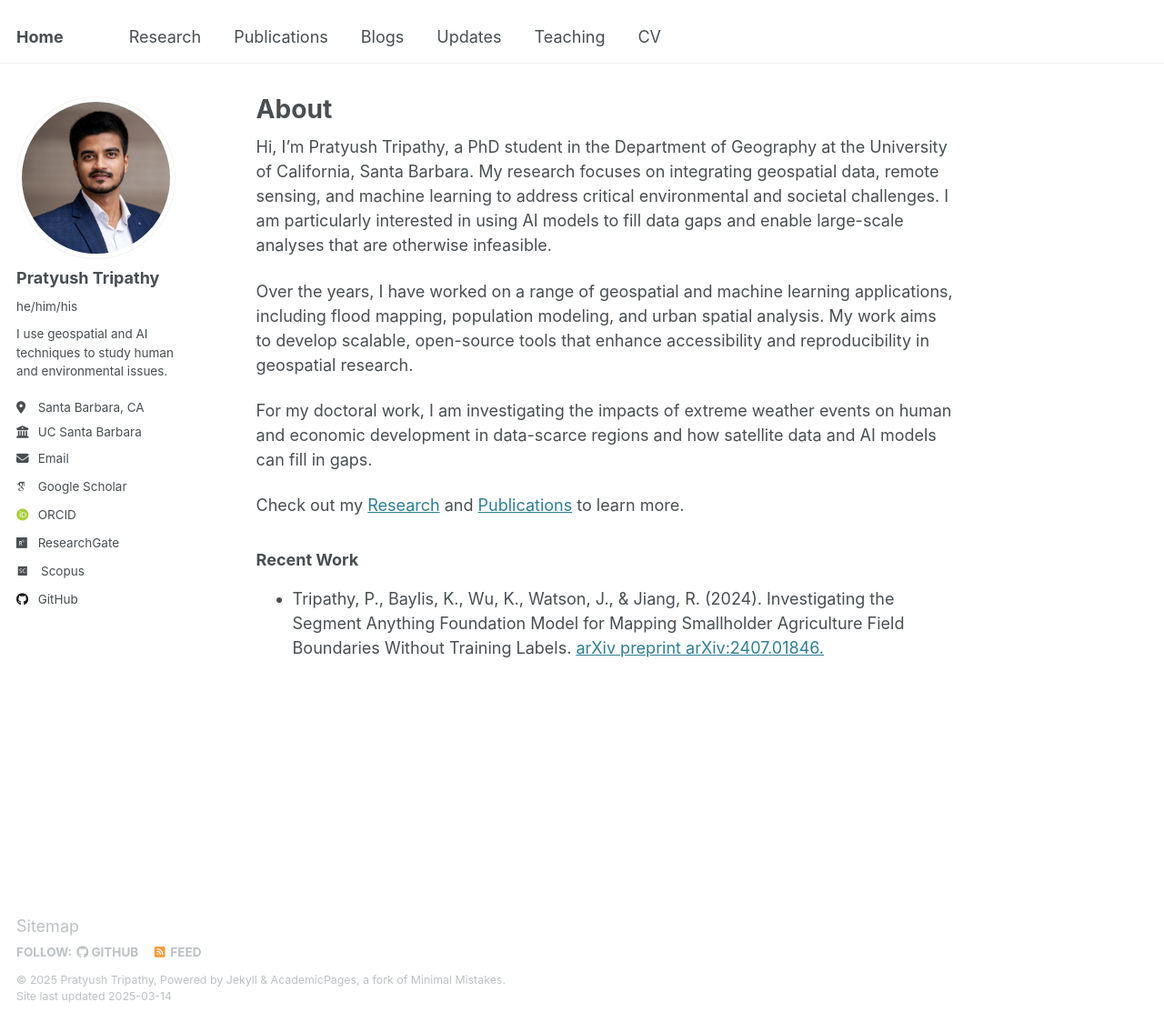
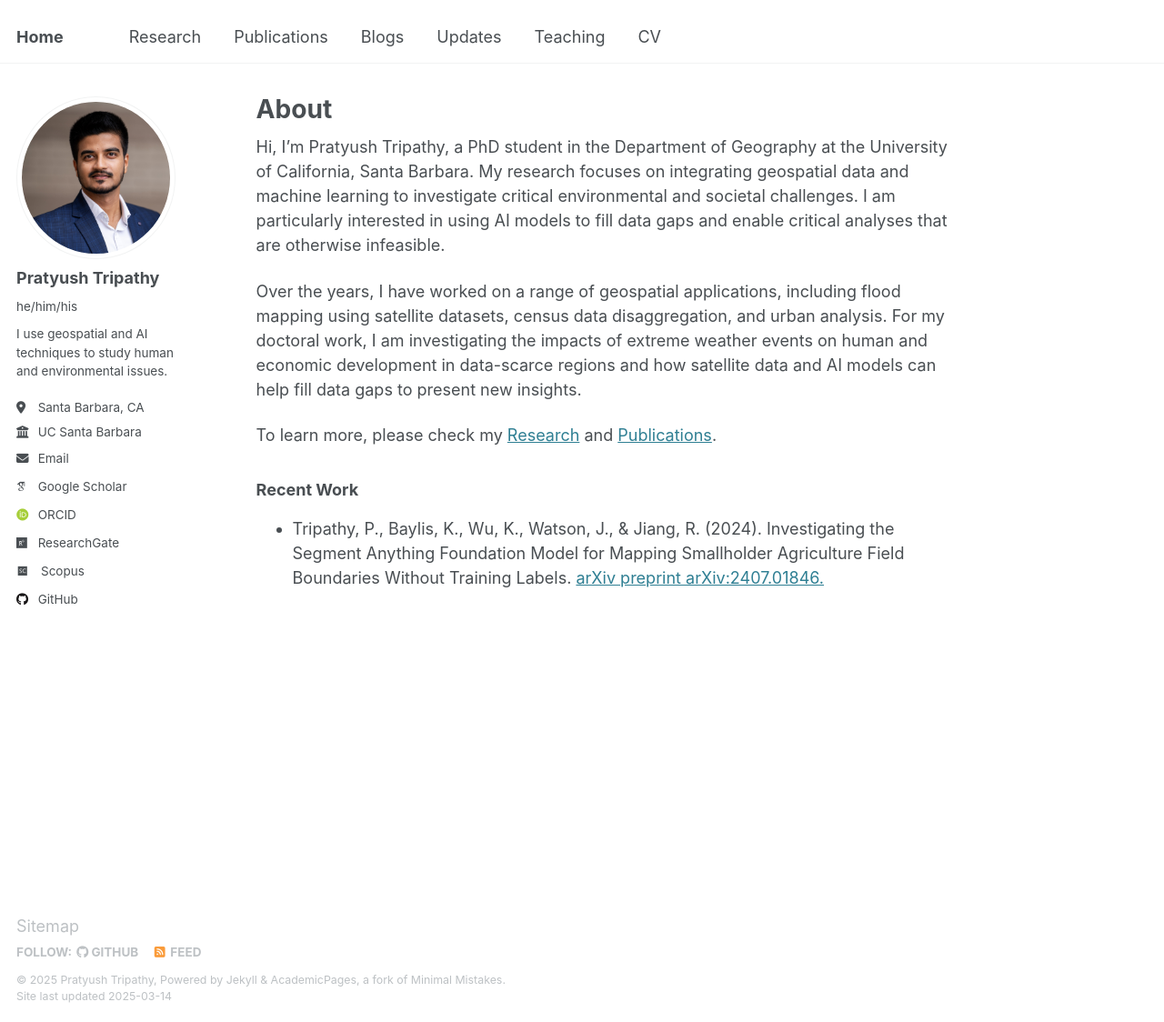
Before and after one commit to tripathyp/tripathyp.github.io, a Jekyll site: the page built from _pages/about.md, in a window 1280 px wide and 1124 px high. Shown: the whole window at 91% size. Built offline with Jekyll 4.4.1, drawn with Linux system fonts in a browser that asks for light colours; some web fonts are replaced.

Commit message:
Update about.md

```diff
--- a/_pages/about.md
+++ b/_pages/about.md
@@ -9,18 +9,16 @@ redirect_from:
 
 
 Hi, I’m Pratyush Tripathy, a PhD student in the Department of Geography at the University of California,
-Santa Barbara. My research focuses on integrating geospatial data, remote sensing, and machine learning
-to address critical environmental and societal challenges. I am particularly interested in using AI
-models to fill data gaps and enable large-scale analyses that are otherwise infeasible.
+Santa Barbara. My research focuses on integrating geospatial data and machine learning
+to investigate critical environmental and societal challenges. I am particularly interested in using AI
+models to fill data gaps and enable critical analyses that are otherwise infeasible.
 
-Over the years, I have worked on a range of geospatial and machine learning applications, including flood
-mapping, population modeling, and urban spatial analysis. My work aims to develop scalable, open-source
-tools that enhance accessibility and reproducibility in geospatial research.
+Over the years, I have worked on a range of geospatial applications, including flood mapping using
+satellite datasets, census data disaggregation, and urban  analysis. For my doctoral work, I am
+investigating the impacts of extreme weather events on human and economic development in  data-scarce
+regions and how satellite data and AI models can help fill data gaps to present new insights.
 
-For my doctoral work, I am investigating the impacts of extreme weather events on human and economic development in
-data-scarce regions and how satellite data and AI models can fill in gaps.
-
-Check out my [Research](/research/) and [Publications](/publications/) to learn more.
+To learn more, please check my [Research](/research/) and [Publications](/publications/).
 
 ### Recent Work
 * Tripathy, P., Baylis, K., Wu, K., Watson, J., & Jiang, R. (2024). Investigating the Segment Anything
```
